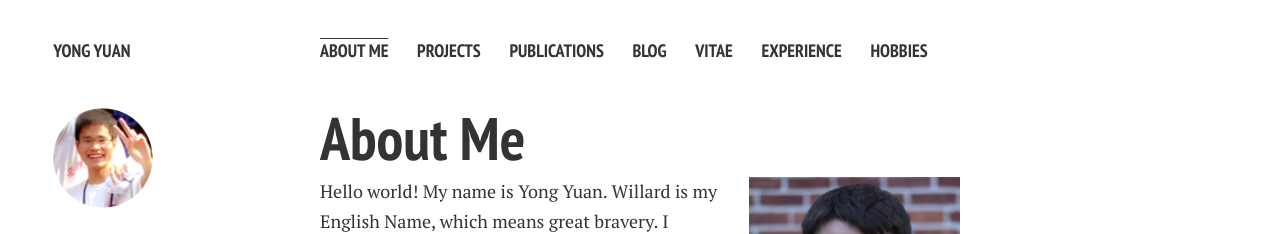
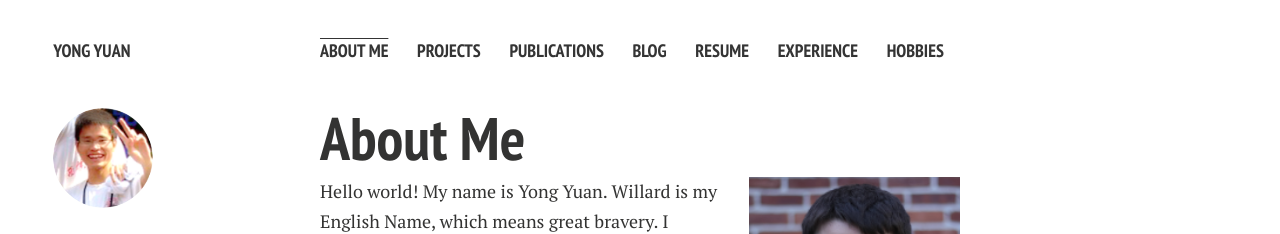
Before and after one commit to yihuicao/willard-yuan.github.com, a Jekyll site: the page built from index.md, in a window 1280 px wide. Shown: the top 234 px of the page. Built offline with Jekyll 4.4.1, drawn with Linux system fonts in a browser that asks for light colours; nearby versions of some CDN libraries; Markdown is read by kramdown in place of the engine named in the settings.

Commit message:
Update _config.yml

```diff
--- a/_config.yml
+++ b/_config.yml
@@ -37,8 +37,8 @@ links:
     url: /publications/
   - title: Blog
     url: /blog/
-  - title: Vitae
-    url: /vitae/
+  - title: Resume
+    url: http://yuanyong.org/resume/
   - title: Experience
     url: /experience/
   - title: Hobbies
```
